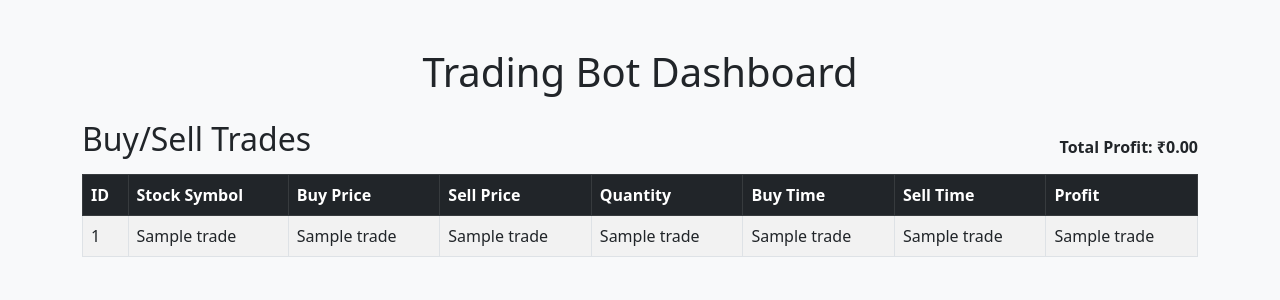
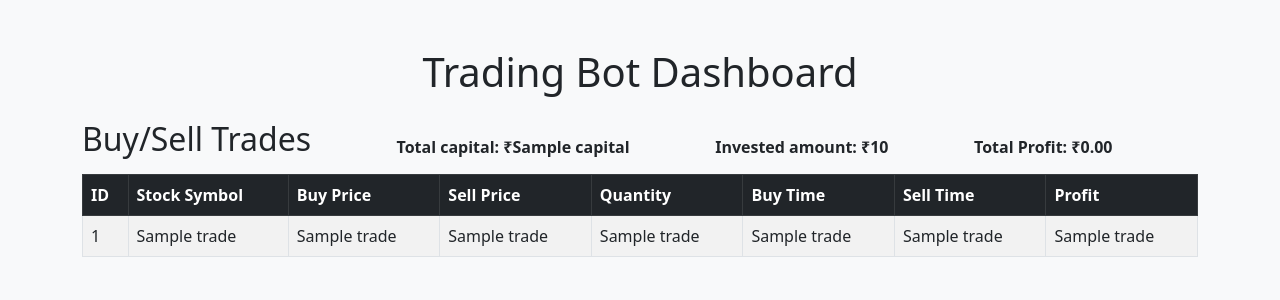
Before and after one commit to Harshil-Kaneria/trade_bot, a Flask app: template templates/index.html in a window 1280 px wide. Shown: the top 300 px of the page. Run offline with Flask 3, Linux system fonts and the light colour scheme; the template is opened without the code that fills it: most values are stand-ins (such as "Sample title", 1, 10 or a date in 2020); some libraries are stand-ins or nearby versions.

Commit message:
new changes

```diff
--- a/app.py
+++ b/app.py
@@ -56,23 +56,68 @@ if cursor.fetchone() is None:
 # Fetch capital and invested amount from DB
 cursor.execute('SELECT capital, invested_amount FROM portfolio WHERE id = 1')
 capital, invested_amount = cursor.fetchone()
+
 current_profit = 0
 quantity_data = 0
 book_profit = 2
 reenter_threshold = 1
 last_sell_price = None
 waiting_for_reentry = False
+holding_stock = False
+current_trade_id = None
+buy_price = None
 
 # User input for stock token
 instrument_token = 291849
 
+def rec_db():
+    """ Fetch trade history and capital, return JSON-friendly data """
+    cursor.execute('SELECT * FROM trades ORDER BY id DESC')
+    trades = cursor.fetchall()
+
+    cursor.execute('SELECT capital, invested_amount FROM portfolio WHERE id = 1')
+    capital, invested_amount = cursor.fetchone()
+
+    # Convert trades data into a list of dictionaries
+    trades_list = []
+    for trade in trades:
+        trades_list.append({
+            "id": trade[0],
+            "stock_symbol": trade[1],
+            "buy_price": trade[2],
+            "sell_price": trade[3],
+            "quantity": trade[4],
+            "buy_time": str(trade[5]),  # Convert datetime to string
+            "sell_time": str(trade[6]) if trade[6] else None,
+            "profit": trade[7]
+        })
+
+    return {"trades": trades_list, "capital": capital,"invested_amount":invested_amount}
+
 def update_invested_amount(amount):
+    """ Update invested amount in DB """
     cursor.execute('UPDATE portfolio SET invested_amount = %s WHERE id = 1', (amount,))
     conn.commit()
 
+
+def update_capital(amount):
+    """ Update capital in DB """
+    cursor.execute('UPDATE portfolio SET capital = %s WHERE id = 1', (amount,))
+    conn.commit()
+
+
+def recalculate_invested_amount():
+    """ Recalculate invested amount based on open trades in DB """
+    global invested_amount
+    cursor.execute('SELECT SUM(buy_price * quantity) FROM trades WHERE sell_price IS NULL')
+    result = cursor.fetchone()
+    invested_amount = result[0] if result[0] is not None else 0
+    update_invested_amount(invested_amount)
+
+
 def check_open_positions():
+    """ Fetch open trades from DB and restore state """
     global holding_stock, current_trade_id, buy_price, quantity_data, invested_amount
-
     cursor.execute('SELECT id, stock_symbol, buy_price, quantity FROM trades WHERE sell_price IS NULL')
     open_trades = cursor.fetchall()
 
@@ -88,9 +133,16 @@ def check_open_positions():
     else:
         print("No open positions found.")
 
+
 # Simulate buying stocks
 def buy_stock(stock, price, quantity):
-    global invested_amount, quantity_data
+    """ Execute a buy order and update database """
+    global invested_amount, quantity_data, capital, holding_stock
+
+    # Fetch updated capital before buying
+    cursor.execute('SELECT capital FROM portfolio WHERE id = 1')
+    capital = cursor.fetchone()[0]
+
     cursor.execute('''INSERT INTO trades (stock_symbol, buy_price, quantity, buy_time) VALUES (%s, %s, %s, NOW())''',
                    (stock, price, quantity))
     conn.commit()
@@ -98,12 +150,17 @@ def buy_stock(stock, price, quantity):
     invested_amount += price * quantity
     update_invested_amount(invested_amount)
     quantity_data = quantity
-    socketio.emit('trade_event', {'event': 'Buy', 'message': f'Bought {stock} at ₹{price}'})
+    holding_stock = True
+
+    socketio.emit('trade_event', {'event': 'Buy', 'message': f'Bought {stock} at ₹{price}','data':rec_db()})
     return trade_id
+
 
 # Simulate selling stocks
 def sell_stock(stock_id, price):
-    global current_profit, invested_amount, quantity_data
+    """ Execute a sell order and update database """
+    global current_profit, invested_amount, capital, holding_stock, last_sell_price, waiting_for_reentry
+
     cursor.execute('SELECT buy_price, quantity FROM trades WHERE id = %s AND sell_price IS NULL', (stock_id,))
     trade = cursor.fetchone()
     if trade:
@@ -111,90 +168,87 @@ def sell_stock(stock_id, price):
         profit = (price - buy_price) * quantity
         current_profit += profit
         invested_amount -= buy_price * quantity
+
+        # Increase capital after selling
+        capital += profit
+        update_capital(capital)
         update_invested_amount(invested_amount)
-        cursor.execute('''UPDATE trades SET sell_price = %s, sell_time = NOW(), profit = %s WHERE id = %s''', (price, profit, stock_id))
+
+        cursor.execute('''UPDATE trades SET sell_price = %s, sell_time = NOW(), profit = %s WHERE id = %s''',
+                       (price, profit, stock_id))
         conn.commit()
-        socketio.emit('trade_event', {'event': 'Sell', 'message': f'Sold stock ID {stock_id} for profit of ₹{profit}'})
+
+        holding_stock = False
+        last_sell_price = price
+        waiting_for_reentry = True
+
+        socketio.emit('trade_event', {'event': 'Sell', 'message': f'Sold stock ID {stock_id} for profit of ₹{profit}','data':rec_db()})
+
 
 # WebSocket for live data
 user_id = kite.profile()["user_id"]
 kws = KiteTicker(api_key="your_api_key", access_token=enctoken + "&user_id=" + user_id)
 
-buy_price = None
-holding_stock = False
-current_trade_id = None
 
-# Handle WebSocket ticks
 def on_ticks(ws, ticks):
-    global buy_price, holding_stock, current_profit, current_trade_id, quantity_data, last_sell_price, waiting_for_reentry, invested_amount
+    """ Handle live stock price updates """
+    global buy_price, holding_stock, current_trade_id, quantity_data, last_sell_price, waiting_for_reentry, invested_amount
+
     for tick in ticks:
-        socketio.emit('price_tick', {
-            'event': 'tick',
-            'data': tick
-        })
-
+        socketio.emit('price_tick', {'event': 'tick', 'data': tick})
         price = tick['last_price']
         symbol = tick['instrument_token']
-
         print(f"Live Data: {price} for Token: {symbol}")
 
         if not holding_stock and not waiting_for_reentry:
-            quantity = int((capital - invested_amount) // price) or 1  # Prevent division by zero
+            quantity = int((capital - invested_amount) // price) or 1
             current_trade_id = buy_stock(symbol, price, quantity)
             buy_price = price
-            holding_stock = True
 
-        elif holding_stock:
-            # Check if overall profit has reached the target
-            if (price * quantity_data) >= (book_profit + (quantity_data * buy_price)):
-                sell_stock(current_trade_id, price)
-                holding_stock = False
-                last_sell_price = price  # Set the last sell price
-                waiting_for_reentry = True  # Start waiting for a drop
-                socketio.emit('trade_event', {
-                    'event': 'Profit',
-                    'message': f'Total profit of ₹{current_profit} booked.'
-                })
-                ws.close()
+        elif holding_stock and (price * quantity_data) >= (book_profit + (quantity_data * buy_price)):
+            sell_stock(current_trade_id, price)
+            ws.close()
 
-        elif waiting_for_reentry:
-            if (price * quantity_data) <= ((last_sell_price * quantity_data) - reenter_threshold):
-                quantity = int((capital - invested_amount) // price) or 1
-                current_trade_id = buy_stock(symbol, price, quantity)
-                buy_price = price
-                holding_stock = True
-                waiting_for_reentry = False  # Reset waiting flag
+        elif waiting_for_reentry and (price * quantity_data) <= ((last_sell_price * quantity_data) - reenter_threshold):
+            quantity = int((capital - invested_amount) // price) or 1
+            current_trade_id = buy_stock(symbol, price, quantity)
+            buy_price = price
+            waiting_for_reentry = False
+
 
 def on_connect(ws, response):
     print("WebSocket: Connected")
     ws.subscribe([instrument_token])
     ws.set_mode(ws.MODE_QUOTE, [instrument_token])
 
+
 def on_close(ws, code, reason):
     print(f"WebSocket closed with code: {code}, reason: {reason}")
 
-# Attach events
+
 kws.on_ticks = on_ticks
 kws.on_connect = on_connect
 kws.on_close = on_close
 
-# Start WebSocket in a background thread
+
 @socketio.on('connect')
 def start_trading():
     if not kws.is_connected():
         kws.connect(threaded=True)
 
-# Flask Routes
+
 @app.route('/')
 def index():
-    cursor.execute('SELECT * FROM trades')
+    cursor.execute('SELECT * FROM trades ORDER BY id DESC')
     trades = cursor.fetchall()
-    return render_template('index.html', trades=trades)
+    cursor.execute('SELECT capital, invested_amount FROM portfolio WHERE id = 1')
+    capital, invested_amount = cursor.fetchone()
+    return render_template('index.html', trades=trades,capital=capital,invested_amount=invested_amount)
+
 
 if __name__ == '__main__':
     check_open_positions()
+    recalculate_invested_amount()
     socketio.run(app, port=5000)
 
-# Close connection on shutdown
 conn.close()
-print("Profit target achieved, trading session ended.")
--- a/templates/index.html
+++ b/templates/index.html
@@ -12,8 +12,10 @@
         <h1 class="text-center mb-4">Trading Bot Dashboard</h1>
         <div class="d-flex justify-content-between align-items-center">
             <h2 class="mb-3">Buy/Sell Trades</h2>
+            <strong id="capital">Total capital: ₹{{ capital }}</strong>
+            <strong id="invested-amount">Invested amount: ₹{{ invested_amount }}</strong>
+            <strong id="total-profit"></strong>
             <strong id="price"></strong>
-            <strong id="total-profit"></strong>
         </div>
         <div class="table-responsive">
             <table class="table table-bordered table-striped">
@@ -57,18 +59,48 @@
     <script src="https://cdnjs.cloudflare.com/ajax/libs/toastr.js/latest/toastr.min.js"></script>
     <script>
         const socket = io();
+
+        function updateTradeTable(trades) {
+            let totalProfit = 0;
+            let tableBody = $("#profit-table");
+            tableBody.empty();
+
+            trades.forEach(trade => {
+                totalProfit += trade.profit;
+                let row = `
+                    <tr>
+                        <td>${trade.id || 'None'}</td>
+                        <td>${trade.stock_symbol || 'None'}</td>
+                        <td>${trade.buy_price || 'None'}</td>
+                        <td>${trade.sell_price || 'None'}</td>
+                        <td>${trade.quantity || 'None'}</td>
+                        <td>${trade.buy_time || 'None'}</td>
+                        <td>${trade.sell_time || 'None'}</td>
+                        <td>${trade.profit || 'None'}</td>
+                    </tr>
+                `;
+                tableBody.append(row);
+            });
+
+            $("#total-profit").text(`Total Profit: ₹${totalProfit.toFixed(2)}`);
+        }
+
         socket.on('trade_event', function(data) {
+            console.log('data',data);
             if (data.event === 'Buy' || data.event === 'Sell') {
                 if(data.event === 'Buy'){
                     toastr.success(data.message, data.event);
                 }else{
                     toastr.info(data.message, data.event);
                 }
-                setTimeout(()=>{
-                    location.reload();
-                },2000)
             }else{
                 toastr.success(data.message, data.event);
+            }
+
+            if (data?.data?.trades) {
+                updateTradeTable(data.data.trades);
+                $("#capital").text('Total capital: ₹'+data.data.capital)
+                $("#invested-amount").text('Invested amount: ₹'+data.data.invested_amount)
             }
         });
         socket.on('price_tick', function(data) {
```
